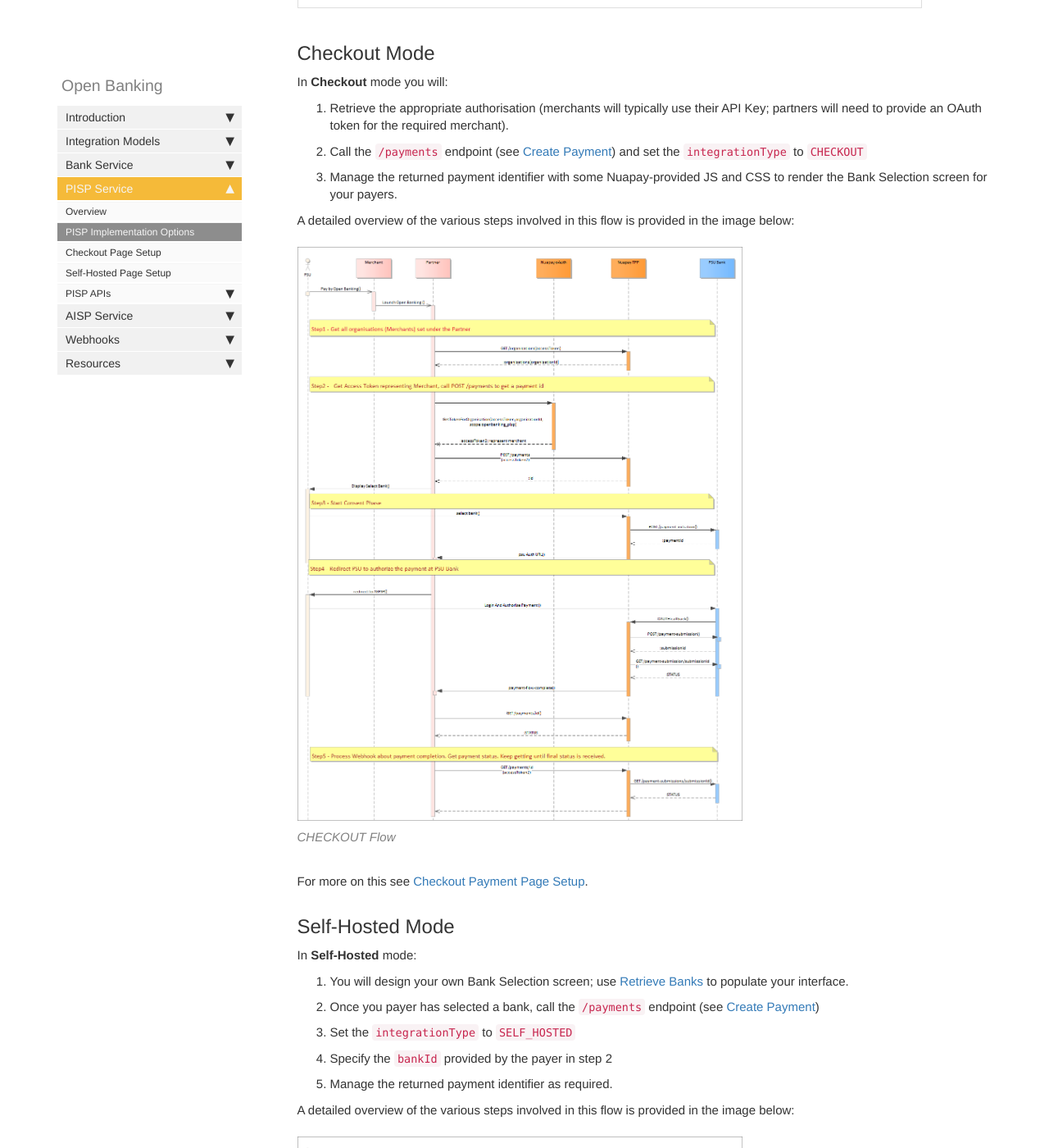
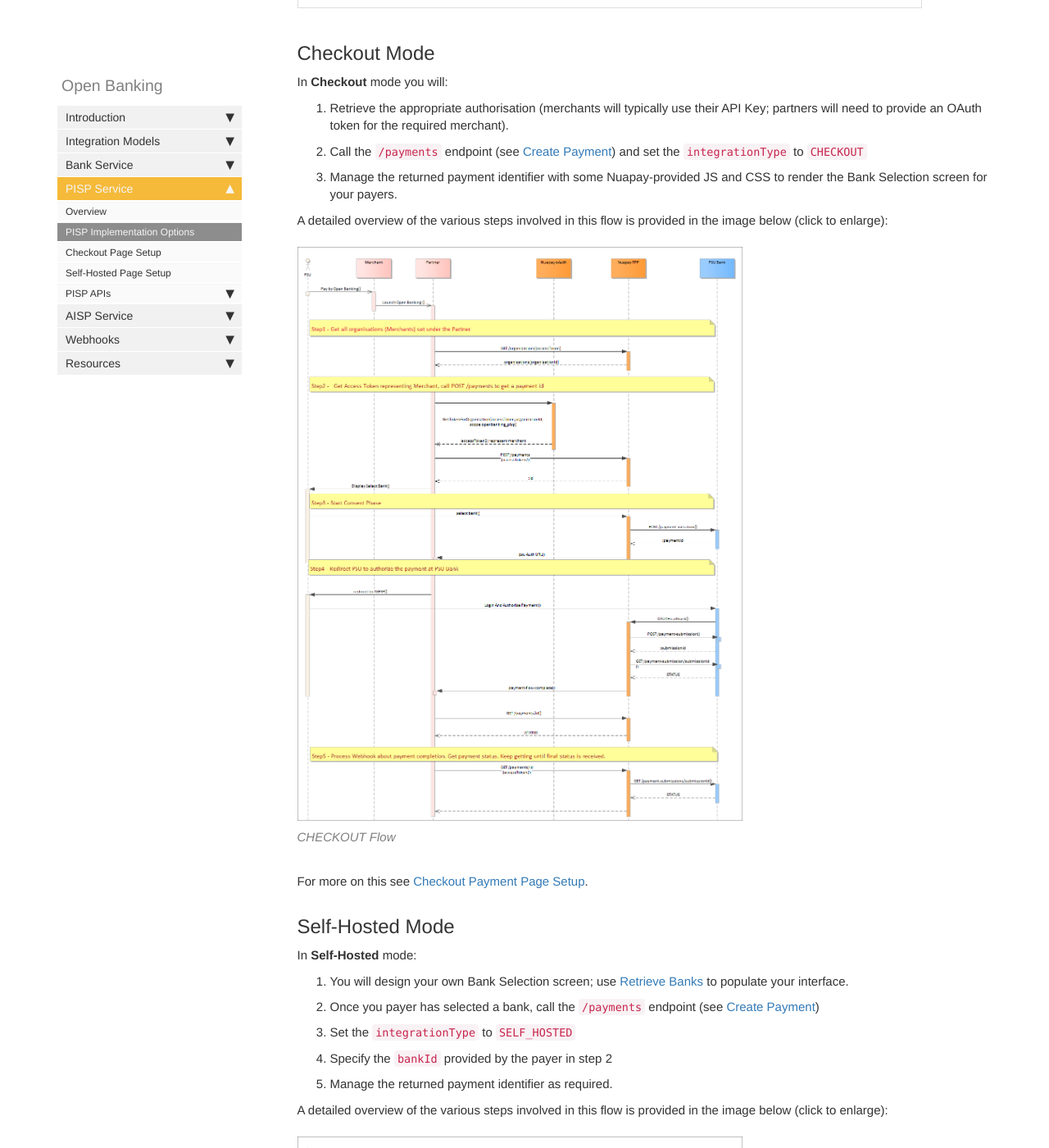
Before and after one commit to sentenial/developer-docs, a Jekyll site: the page built from pages/prodOpenBanking/ob_pispimplementation.md, in a window 1280 px wide and 1400 px high, scrolled down 546 px. Shown: the whole window at 82% size. Built offline with Jekyll 4.4.1, drawn with Linux system fonts in a browser that asks for light colours; nearby versions of some CDN libraries; comment, search, counter and statistics services are not loaded.

```diff
--- a/pages/prodOpenBanking/ob_pispimplementation.md
+++ b/pages/prodOpenBanking/ob_pispimplementation.md
@@ -24,7 +24,7 @@
 1. Call the `/payments` endpoint (see [Create Payment](ob_createpayment.html)) and set the `integrationType` to `CHECKOUT`
 1. Manage the returned payment identifier with some Nuapay-provided JS and CSS to render the Bank Selection screen for your payers.
 
-A detailed overview of the various steps involved in this flow is provided in the image below:
+A detailed overview of the various steps involved in this flow is provided in the image below (click to enlarge):
 
 {% include image.html file="ob_checkout_flow.png" url="images/ob_checkout_flow.png" target = "_new" alt="Checkout Flow" caption="CHECKOUT Flow" %}
 
@@ -41,7 +41,7 @@
 1. Specify the `bankId` provided by the payer in step 2
 1. Manage the returned payment identifier as required.
 
-A detailed overview of the various steps involved in this flow is provided in the image below:
+A detailed overview of the various steps involved in this flow is provided in the image below (click to enlarge):
 
 {% include image.html file="ob_checkout_flow.png" url="images/ob_selfhosted_flow.png" target = "_new" alt="Self-Hosted Flow" caption="SELF_HOSTED Flow" %}
 
```
Also changed, not shown: pages/prodOpenBanking/ob_generalrules.md (+1 -1 lines), pages/prodOpenBanking/ob_whconfiguration.md (+1 -1 lines).
